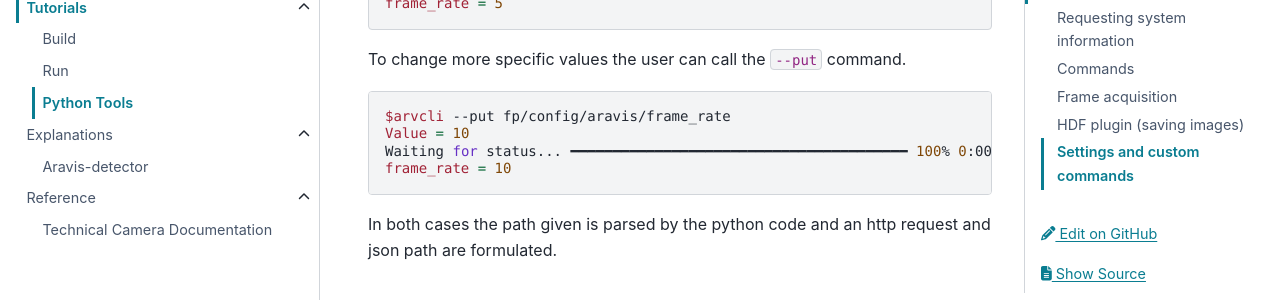
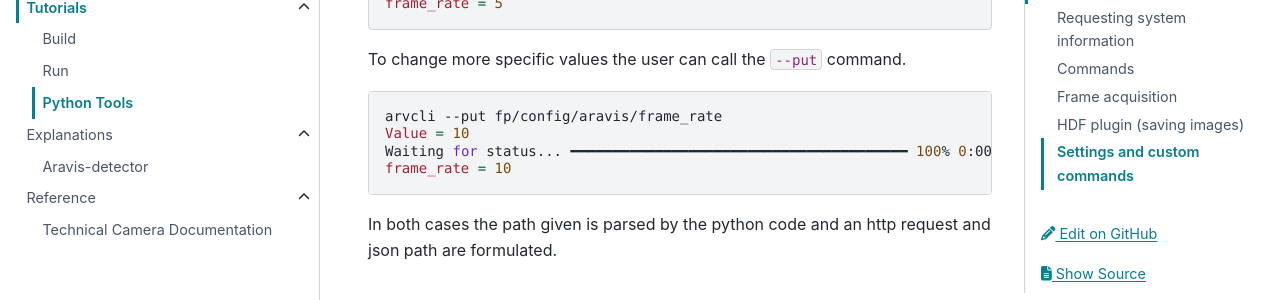
Before and after one commit to Observatory-Sciences/aravis-detector, a Sphinx documentation site: the page built from docs/user/tutorials/tools.md, in a window 1280 px wide and 900 px high, scrolled down 2406 px. Shown: the part 152-452 px from the top of the window. Built offline with Sphinx 7.4.7 and the PyData theme 0.15.4, drawn with Linux system fonts in a browser that asks for light colours.

````diff
--- a/docs/user/tutorials/tools.md
+++ b/docs/user/tutorials/tools.md
@@ -122,7 +122,7 @@ frame_rate = 5
 To change more specific values the user can call the ```--put``` command.
 
 ```shell
-$arvcli --put fp/config/aravis/frame_rate
+arvcli --put fp/config/aravis/frame_rate
 Value = 10
 Waiting for status... ━━━━━━━━━━━━━━━━━━━━━━━━━━━━━━━━━━━━━━━━ 100% 0:00:01
 frame_rate = 10
````
